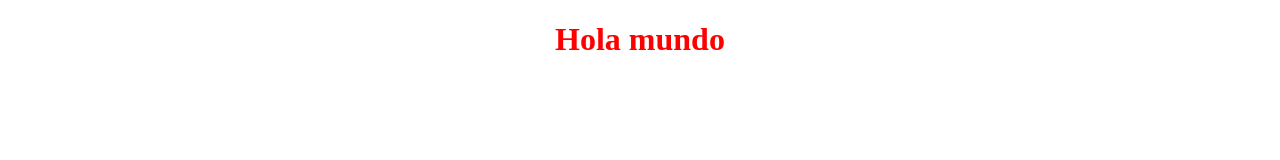
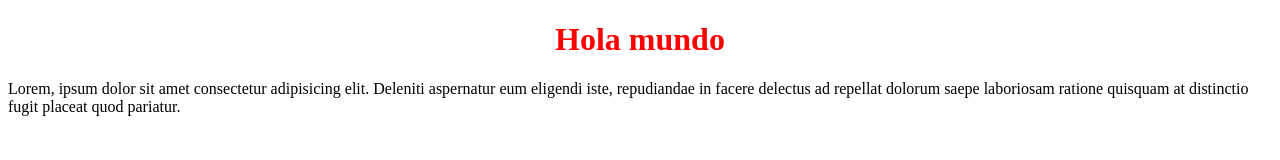
Before and after one commit to Socrates94/Proyect, a plain HTML site: page index.html in a window 1280 px wide. Drawn offline with Linux system fonts and the light colour scheme.

Commit message:
Agragando un texto

```diff
--- a/index.html
+++ b/index.html
@@ -10,5 +10,8 @@
 <body>
     <h1>Hola mundo</h1>
     <script src="app.js"></script>
+    <p>
+        Lorem, ipsum dolor sit amet consectetur adipisicing elit. Deleniti aspernatur eum eligendi iste, repudiandae in facere delectus ad repellat dolorum saepe laboriosam ratione quisquam at distinctio fugit placeat quod pariatur.
+    </p>
 </body>
 </html>
```
